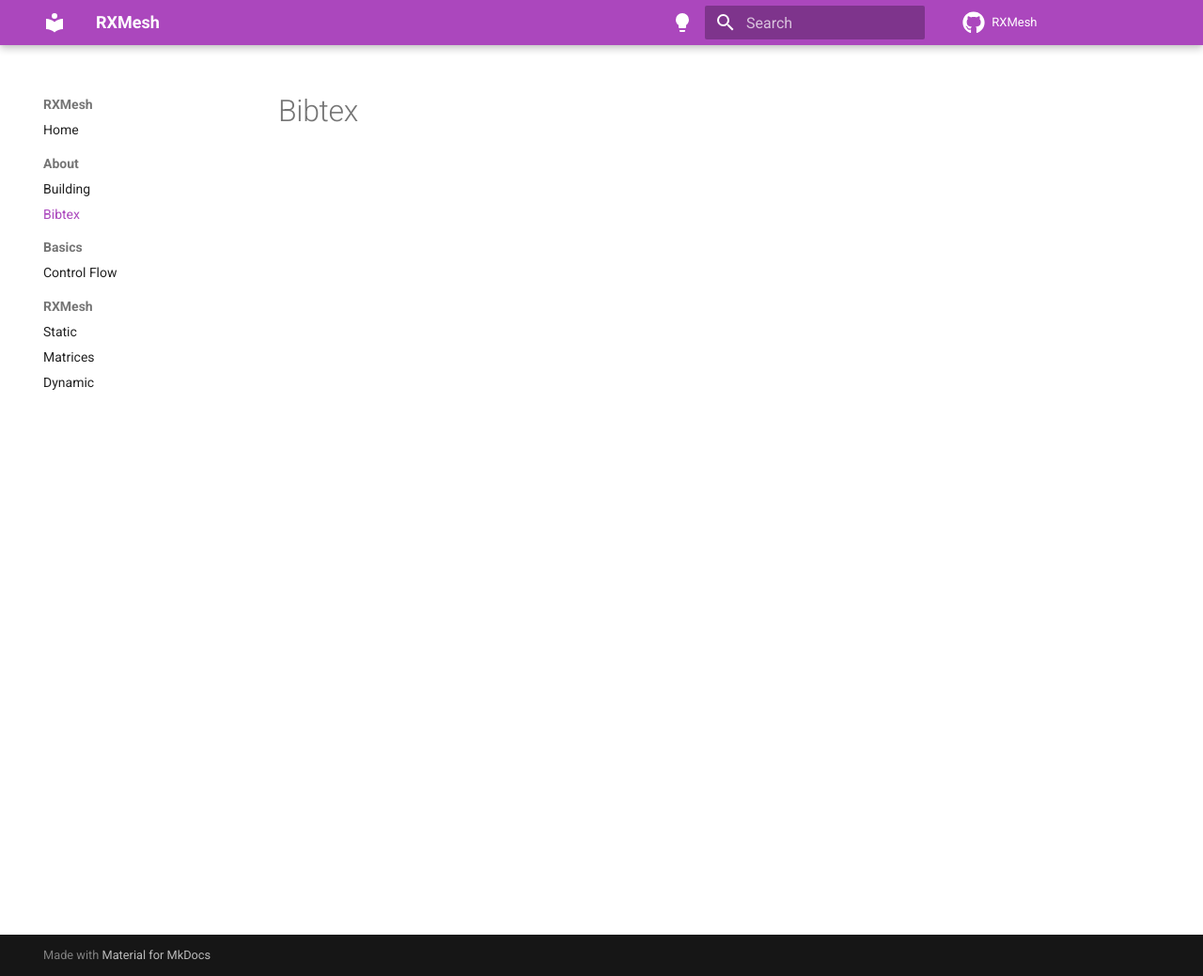
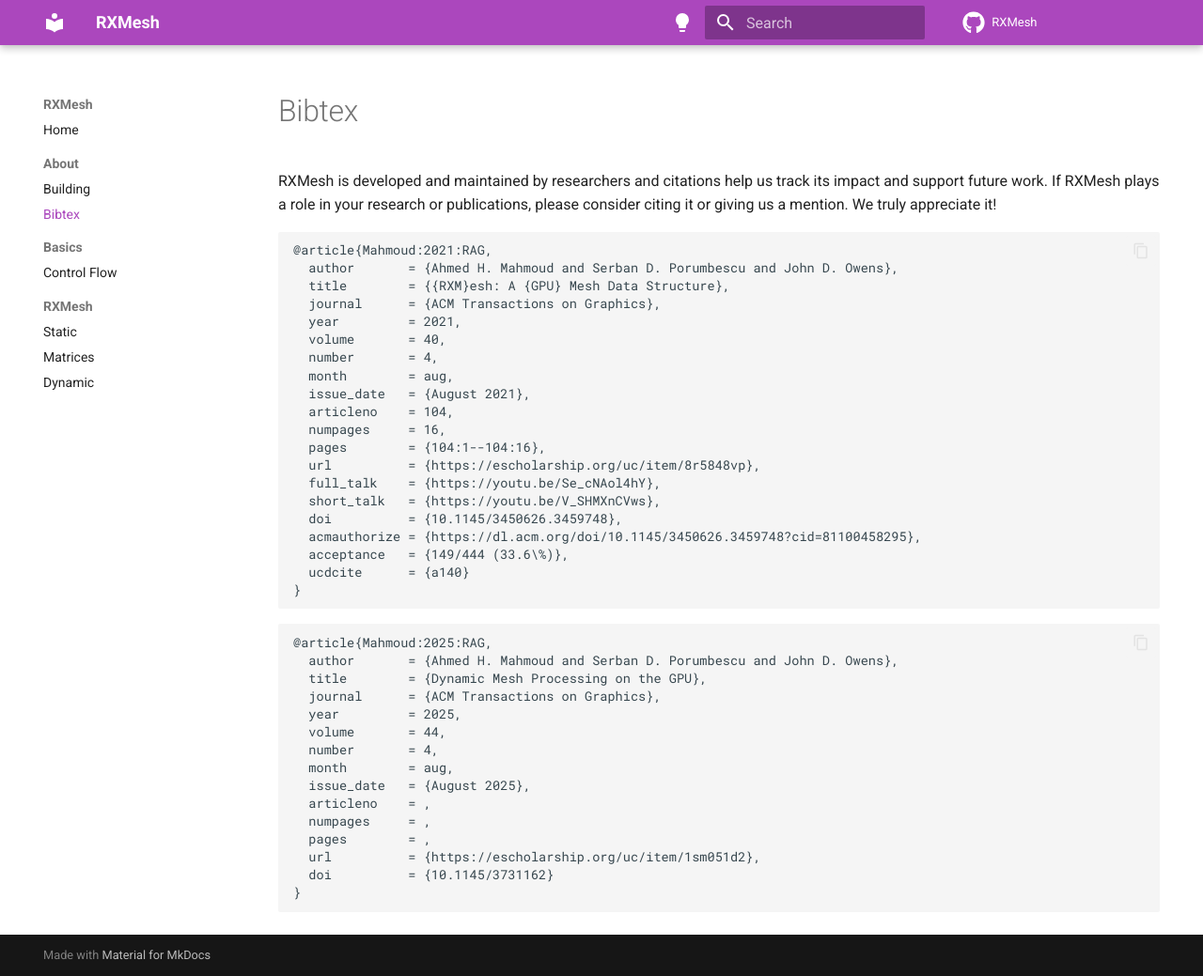
Before and after one commit to Ahdhn/RXMeshDocs, an MkDocs documentation site: the page built from docs/about/bibtex.md, in a window 1280 px wide and 1039 px high. Shown: the whole window at 94% size. Built offline with MkDocs 1.6.1 and Material for MkDocs 9.7.7, drawn with Linux system fonts in a browser that asks for light colours; comment, search, counter and statistics services are not loaded.

Commit message:
Update bibtex.md

````diff
--- a/docs/about/bibtex.md
+++ b/docs/about/bibtex.md
@@ -1 +1,45 @@
 # Bibtex
+
+RXMesh is developed and maintained by researchers and citations help us track its impact and support future work. If RXMesh plays a role in your research or publications, please consider citing it or giving us a mention. We truly appreciate it!
+
+```
+@article{Mahmoud:2021:RAG,
+  author       = {Ahmed H. Mahmoud and Serban D. Porumbescu and John D. Owens},
+  title        = {{RXM}esh: A {GPU} Mesh Data Structure},
+  journal      = {ACM Transactions on Graphics},
+  year         = 2021,
+  volume       = 40,
+  number       = 4,
+  month        = aug,
+  issue_date   = {August 2021},
+  articleno    = 104,
+  numpages     = 16,
+  pages        = {104:1--104:16},
+  url          = {https://escholarship.org/uc/item/8r5848vp},
+  full_talk    = {https://youtu.be/Se_cNAol4hY},
+  short_talk   = {https://youtu.be/V_SHMXnCVws},
+  doi          = {10.1145/3450626.3459748},
+  acmauthorize = {https://dl.acm.org/doi/10.1145/3450626.3459748?cid=81100458295},
+  acceptance   = {149/444 (33.6\%)},
+  ucdcite      = {a140}
+}
+```
+
+
+```
+@article{Mahmoud:2025:RAG,
+  author       = {Ahmed H. Mahmoud and Serban D. Porumbescu and John D. Owens},
+  title        = {Dynamic Mesh Processing on the GPU},
+  journal      = {ACM Transactions on Graphics},
+  year         = 2025,
+  volume       = 44,
+  number       = 4,
+  month        = aug,
+  issue_date   = {August 2025},
+  articleno    = ,
+  numpages     = ,
+  pages        = ,
+  url          = {https://escholarship.org/uc/item/1sm051d2},
+  doi          = {10.1145/3731162}
+}
+```
````
